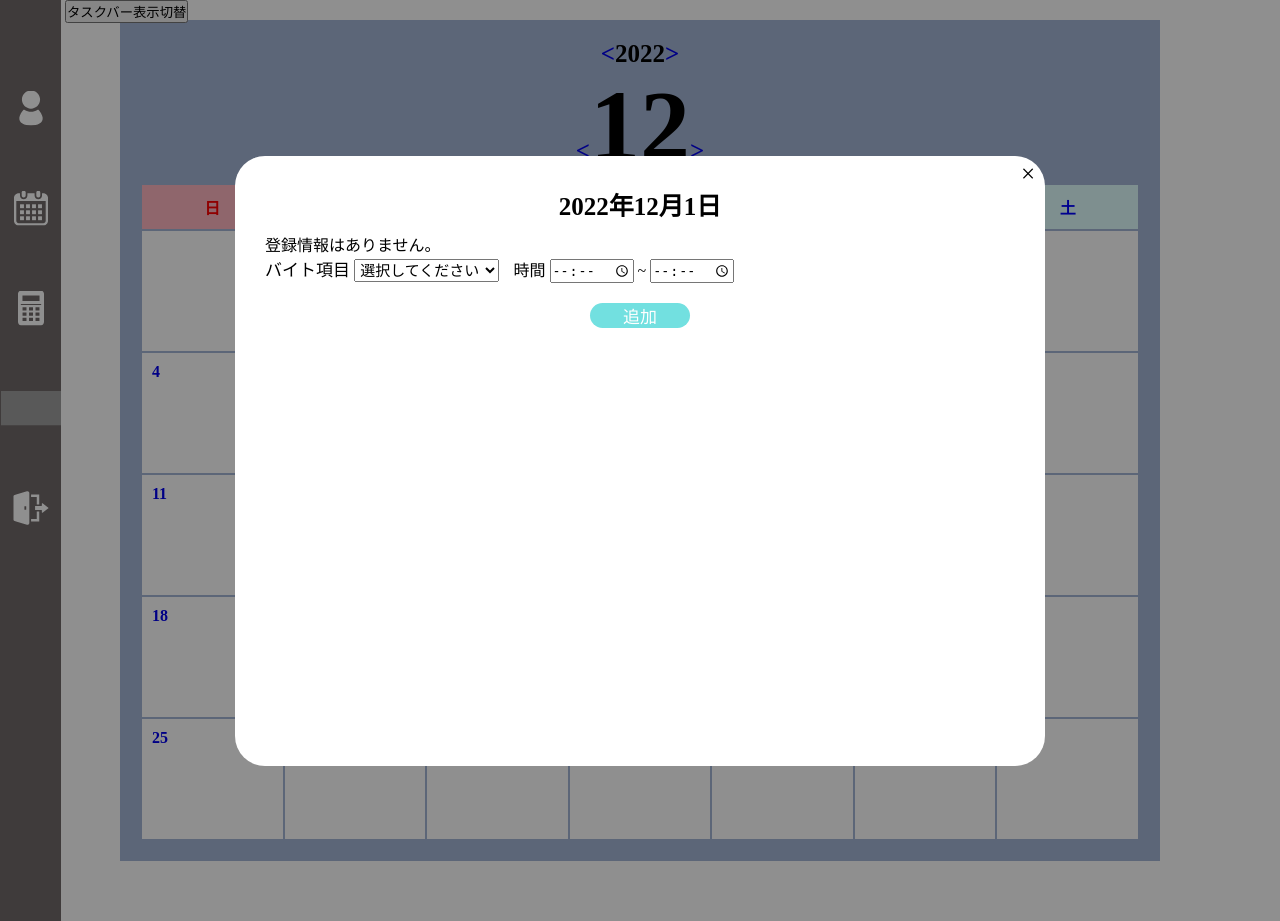
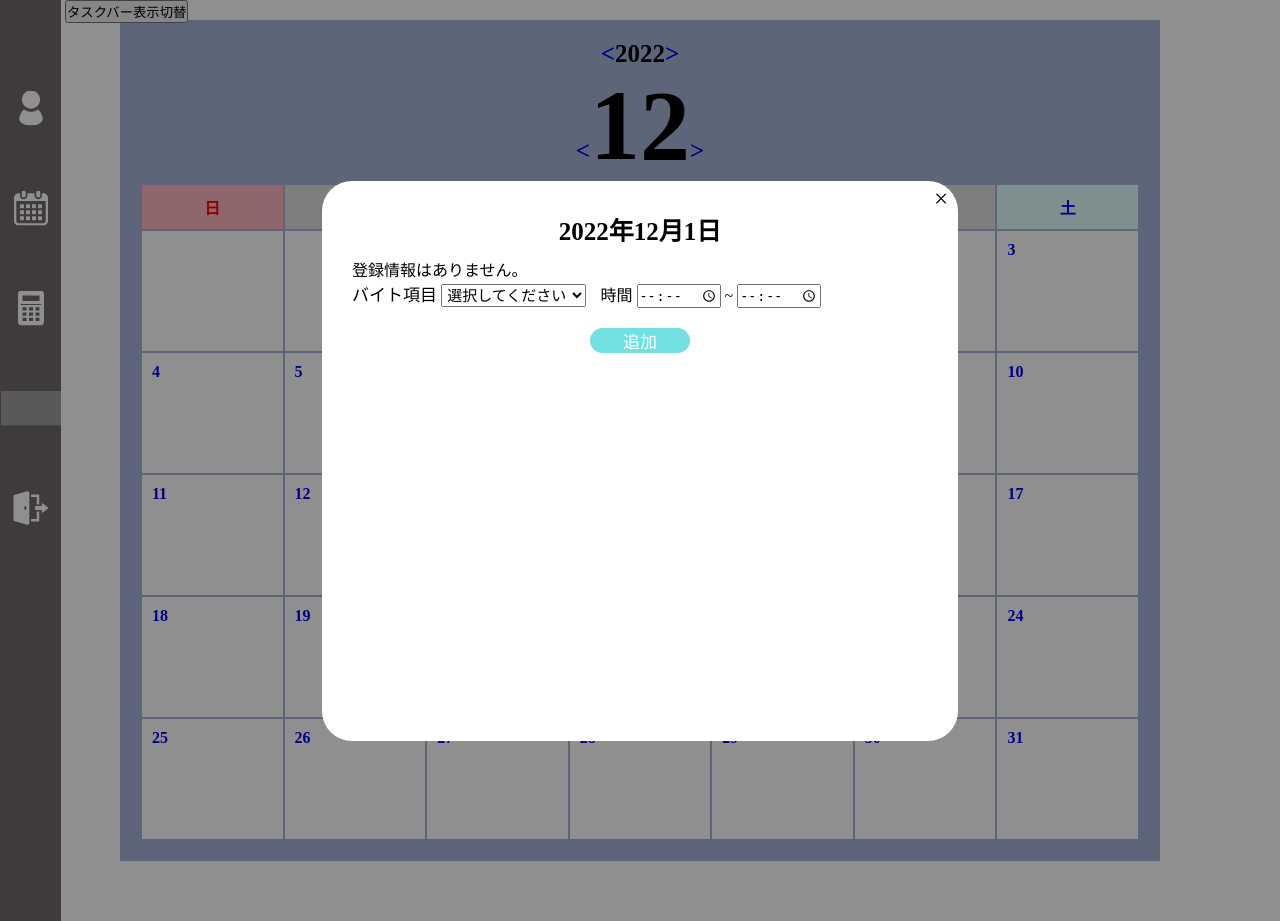
Before and after one commit to h083onis/pbltwo-g, a PHP site: page /home.php?y=2022&m=12&sel_d=1 in a window 1280 px wide. Run offline with PHP 8.4, Linux system fonts and the light colour scheme; the visitor is signed in with stand-in values (Sample User, id 1); data comes from the database, SQL or seed files in the repository; grey boxes are pictures that could not be loaded.

Commit message:
デザイン修正

```diff
--- a/home.css
+++ b/home.css
@@ -162,9 +162,10 @@ h3 {
 }
 
 .window {
-  width: 750px;
+  /* width: 300px; */
+  width: 45vw;
   /* max-width: 600px; */
-  height: 550px;
+  height: 500px;
   background-color: #ffffff;
   border-radius: 30px;
   /* display: flex; */
```
